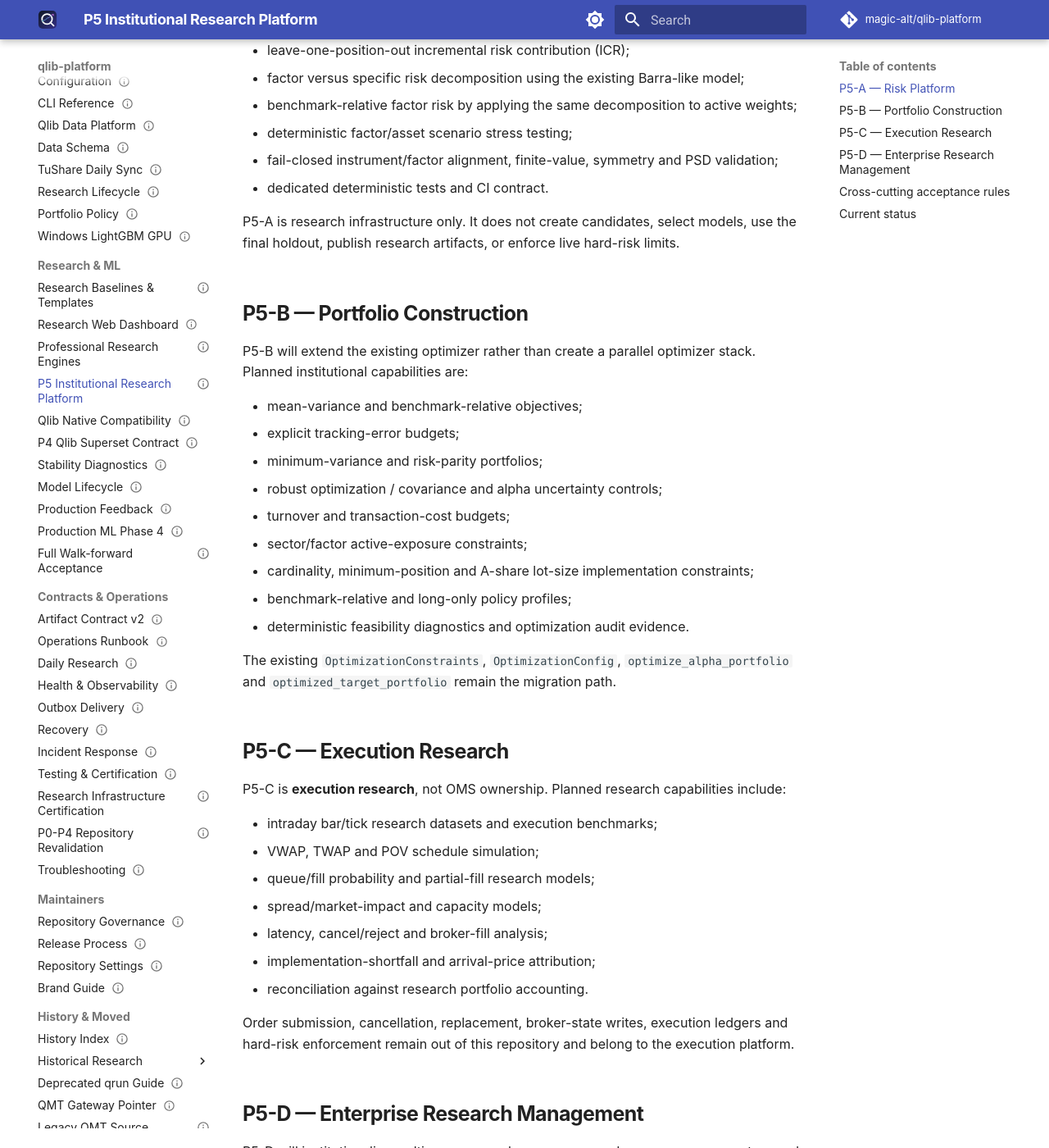
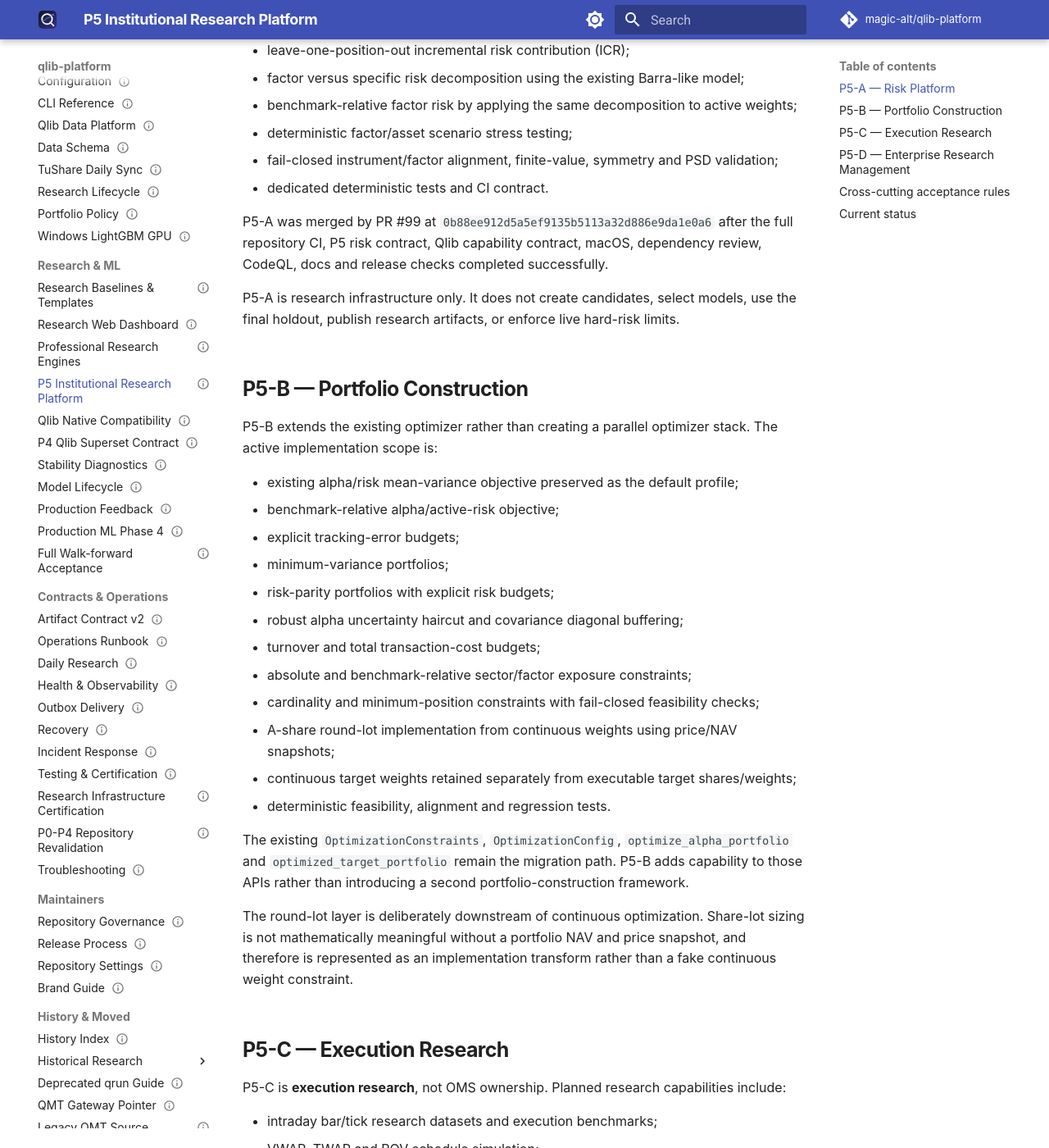
Before and after one commit to magic-alt/qlib-platform, an MkDocs documentation site: the page built from docs/p5_institutional_research_platform.md, in a window 1280 px wide and 1400 px high, scrolled down 707 px. Shown: the whole window at 82% size. Built offline with MkDocs 1.6.1 and Material for MkDocs 9.7.7, drawn with Linux system fonts in a browser that asks for light colours; comment, search, counter and statistics services are not loaded; some of the changed text lies outside the part shown.

Commit message:
docs(p5): advance institutional program to P5-B

```diff
--- a/docs/p5_institutional_research_platform.md
+++ b/docs/p5_institutional_research_platform.md
@@ -1,7 +1,7 @@
 ---
 status: ACTIVE
 owner: architecture
-applies_to_commit: a74e568b0f1660da9bbbc6ed8ff6203c001f1e58
+applies_to_commit: 0b88ee912d5a5ef9135b5113a32d886e9da1e0a6
 last_verified: 2026-09-06
 ---
 
@@ -35,26 +35,38 @@ Required capability:
 - fail-closed instrument/factor alignment, finite-value, symmetry and PSD validation;
 - dedicated deterministic tests and CI contract.
 
+P5-A was merged by PR #99 at `0b88ee912d5a5ef9135b5113a32d886e9da1e0a6` after the full
+repository CI, P5 risk contract, Qlib capability contract, macOS, dependency review, CodeQL, docs
+and release checks completed successfully.
+
 P5-A is research infrastructure only. It does not create candidates, select models, use the final
 holdout, publish research artifacts, or enforce live hard-risk limits.
 
 ## P5-B — Portfolio Construction
 
-P5-B will extend the existing optimizer rather than create a parallel optimizer stack. Planned
-institutional capabilities are:
+P5-B extends the existing optimizer rather than creating a parallel optimizer stack. The active
+implementation scope is:
 
-- mean-variance and benchmark-relative objectives;
+- existing alpha/risk mean-variance objective preserved as the default profile;
+- benchmark-relative alpha/active-risk objective;
 - explicit tracking-error budgets;
-- minimum-variance and risk-parity portfolios;
-- robust optimization / covariance and alpha uncertainty controls;
-- turnover and transaction-cost budgets;
-- sector/factor active-exposure constraints;
-- cardinality, minimum-position and A-share lot-size implementation constraints;
-- benchmark-relative and long-only policy profiles;
-- deterministic feasibility diagnostics and optimization audit evidence.
+- minimum-variance portfolios;
+- risk-parity portfolios with explicit risk budgets;
+- robust alpha uncertainty haircut and covariance diagonal buffering;
+- turnover and total transaction-cost budgets;
+- absolute and benchmark-relative sector/factor exposure constraints;
+- cardinality and minimum-position constraints with fail-closed feasibility checks;
+- A-share round-lot implementation from continuous weights using price/NAV snapshots;
+- continuous target weights retained separately from executable target shares/weights;
+- deterministic feasibility, alignment and regression tests.
 
 The existing `OptimizationConstraints`, `OptimizationConfig`, `optimize_alpha_portfolio` and
-`optimized_target_portfolio` remain the migration path.
+`optimized_target_portfolio` remain the migration path. P5-B adds capability to those APIs rather
+than introducing a second portfolio-construction framework.
+
+The round-lot layer is deliberately downstream of continuous optimization. Share-lot sizing is not
+mathematically meaningful without a portfolio NAV and price snapshot, and therefore is represented
+as an implementation transform rather than a fake continuous weight constraint.
 
 ## P5-C — Execution Research
 
@@ -105,8 +117,8 @@ Every P5 workstream must:
 
 - P0–P4 repository baseline: **REVALIDATED** at
   `a74e568b0f1660da9bbbc6ed8ff6203c001f1e58`.
-- P5-A: **IN PROGRESS**.
-- P5-B: **NOT STARTED**.
+- P5-A: **COMPLETE / MERGED** at `0b88ee912d5a5ef9135b5113a32d886e9da1e0a6`.
+- P5-B: **IN PROGRESS**.
 - P5-C: **NOT STARTED**.
 - P5-D: **NOT STARTED**.
 - Active research program remains Phase 3-D diagnosis-only; P5 does not change research
```
Also changed, not shown: other parts of docs/p5_institutional_research_platform.md (+1 -1 lines).
